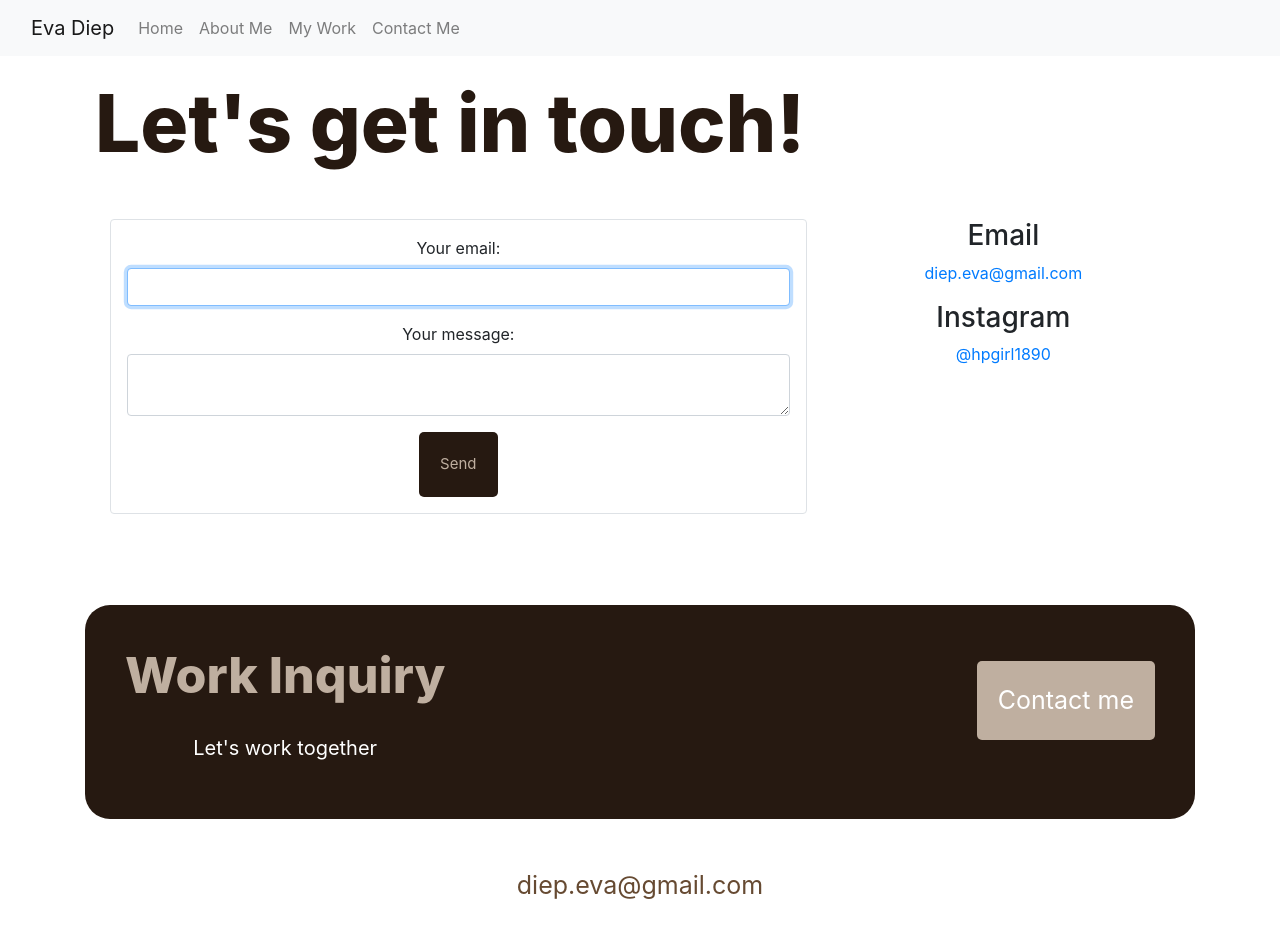
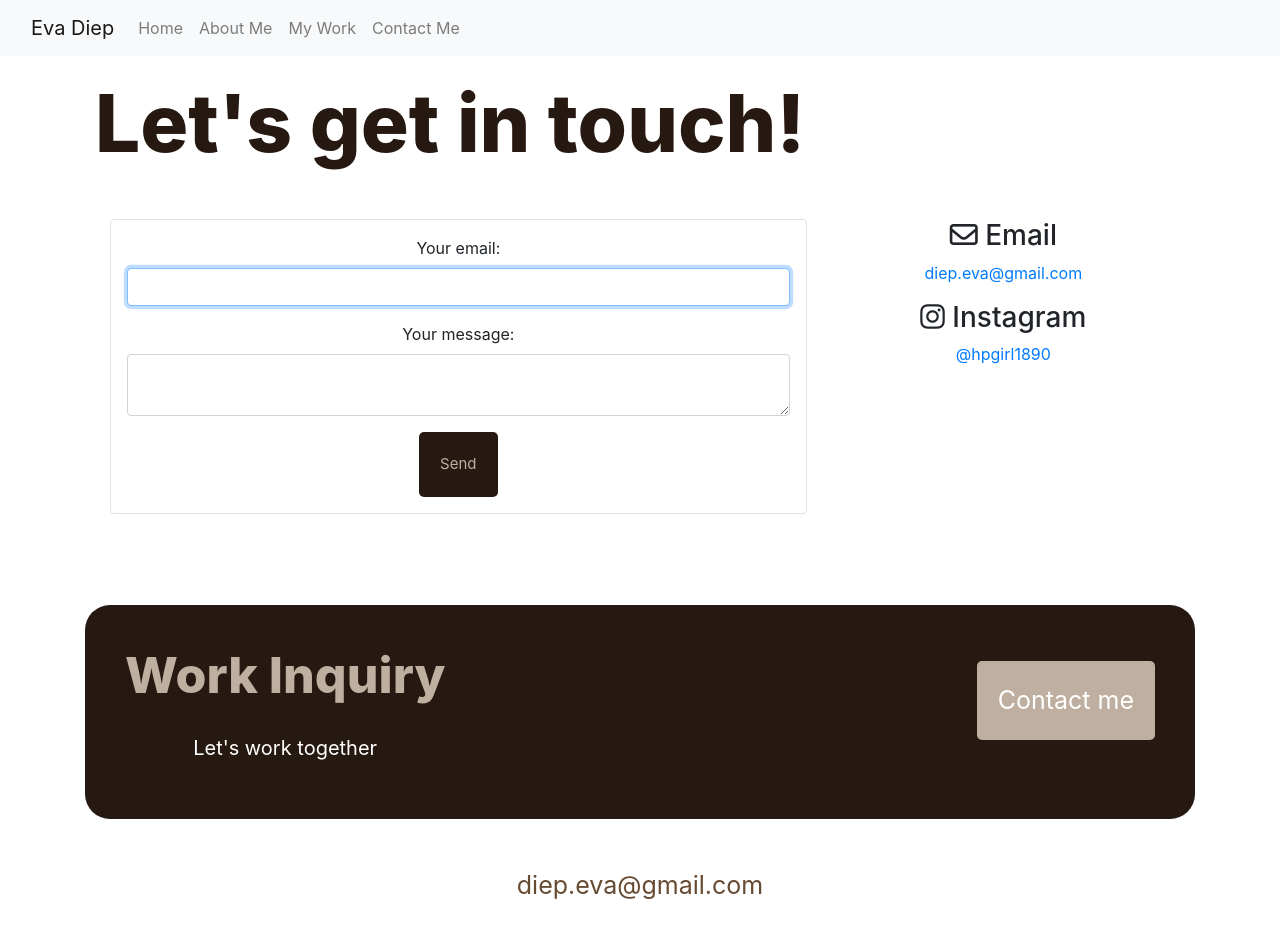
Before and after one commit to GothicHummingbird/Eva-Portfolio, a plain HTML site: page contact.html in a window 1280 px wide. Drawn offline with nearby package versions, Linux system fonts and the light colour scheme; a web font is replaced by a local one.

Commit message:
Updated Email & IG icons

```diff
--- a/contact.html
+++ b/contact.html
@@ -105,11 +105,11 @@
             </form>
           </div>
           <div class="col-md-4">
-            <h3>Email</h3>
+            <h3><i class="far fa-envelope"></i> Email</h3>
             <p>
               <a href="mailto:diep.eva@gmail.com"> diep.eva@gmail.com </a>
             </p>
-            <h3>Instagram</h3>
+            <h3><i class="fab fa-instagram"></i>  Instagram</h3>
             <p>
               <a href="https://www.instagram.com/hpgirl1980" target="_blank">
                 @hpgirl1890
```
